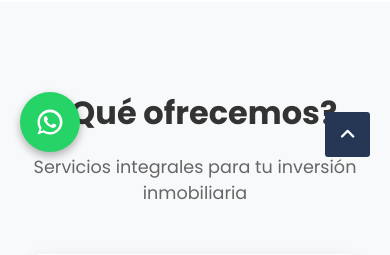
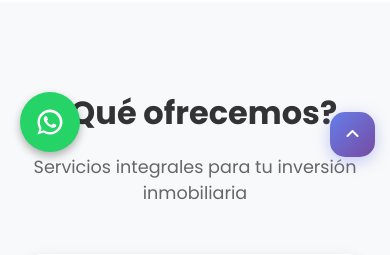
Before and after one commit to Axeeldiaz01/Urbaniza2-Prueba, a PHP site: page / in a window 390 px wide. Shown: the part 672-927 px from the top of the page. Run offline with PHP 8.4, Linux system fonts and the light colour scheme.

Commit message:
Actualizar estilos del botón scrollToHome en index.html con diseño moderno y responsive

```diff
--- a/css/style.css
+++ b/css/style.css
@@ -655,23 +655,36 @@ a:hover .whatsapp-num {
   color: #25D366;
 }
 .scrollToHome {
-    border-radius: 3px;
-    background-color: #263755;
-    bottom: 15px;
-    color: #ffffff;
+    position: fixed;
+    bottom: 20px;
+    right: 20px;
+    width: 55px;
+    height: 55px;
+    background: linear-gradient(135deg, #667eea 0%, #764ba2 100%);
+    color: white;
+    border: none;
+    border-radius: 20px;
+    font-size: 20px;
+    line-height: 55px;
+    text-align: center;
+    cursor: pointer;
+    z-index: 99999;
     display: none;
-    font-size: 18px;
-    height: 45px;
-    line-height: 40px;
-    padding: 3px 10px;
-    position: fixed;
-    right: 20px;
-    text-align: center;
-    width: 45px;
-    z-index: 99999;
-    -webkit-transition: all 0.3s ease-in-out;
-    -o-transition: all 0.3s ease-in-out;
-    transition: all 0.3s ease-in-out;
+    box-shadow: 0 4px 15px rgba(102, 126, 234, 0.4);
+    transition: all 0.3s cubic-bezier(0.4, 0, 0.2, 1);
+    font-family: 'Poppins', sans-serif;
+    font-weight: 600;
+}
+
+.scrollToHome:hover {
+    transform: translateY(-3px) scale(1.05);
+    box-shadow: 0 8px 25px rgba(102, 126, 234, 0.6);
+    background: linear-gradient(135deg, #764ba2 0%, #667eea 100%);
+}
+
+.scrollToHome:active {
+    transform: translateY(-1px) scale(1.02);
+    box-shadow: 0 4px 15px rgba(102, 126, 234, 0.4);
 }
 /*new*/
 
@@ -1713,5 +1726,31 @@ a:hover .whatsapp-num {
     padding: 60px 0;
   }
 
-
-}
+  .scrollToHome {
+    width: 50px;
+    height: 50px;
+    font-size: 18px;
+    line-height: 50px;
+    border-radius: 18px;
+    bottom: 18px;
+    right: 18px;
+  }
+
+}
+
+/* Media query para dispositivos móviles pequeños */
+@media (max-width: 480px) {
+  .scrollToHome {
+    width: 45px;
+    height: 45px;
+    font-size: 16px;
+    line-height: 45px;
+    border-radius: 15px;
+    bottom: 15px;
+    right: 15px;
+  }
+
+  .scrollToHome:hover {
+    transform: translateY(-2px) scale(1.03);
+  }
+}
```
